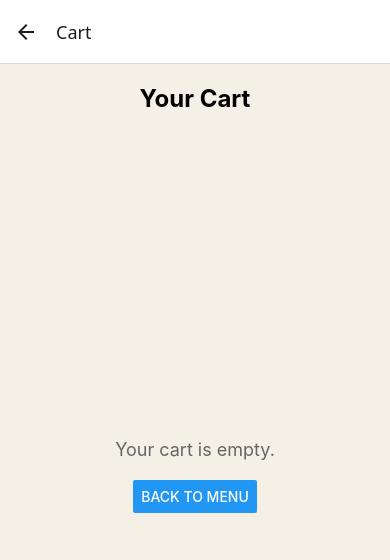
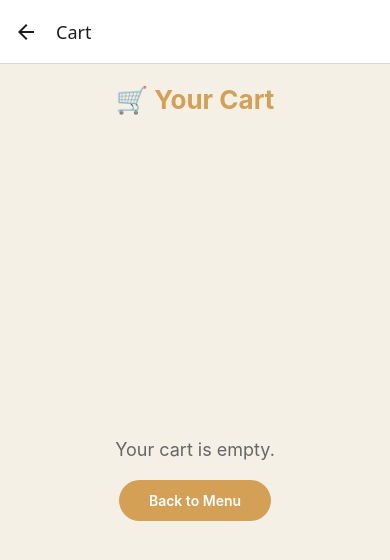
Before and after one commit to TrynaGITEducated/super_duper_quickbite_dev, a React Native app: screen /Cart in a window 390 px wide. Shown: the top 560 px of the page. Built offline with nearby package versions, Linux system fonts and the light colour scheme.

Commit message:
edidted cartscreen
improved

```diff
--- a/src/screens/CartScreen.js
+++ b/src/screens/CartScreen.js
@@ -1,6 +1,13 @@
-// import { useEffect, useState } from "react";
 import { useEffect, useState } from "react";
-import { Button, FlatList, StyleSheet, Text, TouchableOpacity, View } from "react-native";
+import {
+  FlatList,
+  Image,
+  StyleSheet,
+  Text,
+  TouchableOpacity,
+  View,
+  Button,
+} from "react-native";
 
 export default function CartScreen({ route, navigation }) {
   const [cartItems, setCartItems] = useState(route.params?.cartItems || []);
@@ -11,8 +18,10 @@ export default function CartScreen({ route, navigation }) {
     }
   }, [route.params?.cartItems]);
 
-  // Fix: Calculate total based on quantity and price
-  const total = cartItems.reduce((sum, item) => sum + (item.price * item.quantity), 0);
+  const total = cartItems.reduce(
+    (sum, item) => sum + item.price * item.quantity,
+    0
+  );
 
   const clearCart = () => {
     setCartItems([]);
@@ -20,63 +29,56 @@ export default function CartScreen({ route, navigation }) {
   };
 
   const updateQuantity = (itemId, change) => {
-    setCartItems(prevItems =>
-      prevItems.map(item =>
+    setCartItems((prevItems) =>
+      prevItems
+        .map((item) =>
           item.id === itemId
             ? { ...item, quantity: Math.max(1, item.quantity + change) }
             : item
-      ).filter(item => item.quantity > 0) // Remove items with 0 quantity
+        )
+        .filter((item) => item.quantity > 0)
     );
   };
 
   const removeItem = (itemId) => {
-    setCartItems(prevItems => prevItems.filter(item => item.id !== itemId));
+    setCartItems((prevItems) =>
+      prevItems.filter((item) => item.id !== itemId)
+    );
   };
 
   const goToMenu = () => {
-    // Pass cart items back to Menu screen to preserve state
     navigation.navigate("Menu", {
       cartItems: cartItems,
-      fromConfirmation: true
+      fromConfirmation: true,
     });
   };
 
-  return (
-    <View style={styles.container}>
-      <Text style={styles.title}>Your Cart</Text>
-
-      {cartItems.length === 0 ? (
-        <View style={styles.emptyCart}>
-          <Text style={styles.emptyText}>Your cart is empty.</Text>
-          <Button
-            title="Back to Menu"
-            onPress={() => navigation.navigate("Menu")}
+  const renderItem = ({ item }) => (
+    <View style={styles.cartCard}>
+      <Image
+        source={item.image}
+        style={styles.itemImage}
+        resizeMode="cover"
       />
-        </View>
-      ) : (
-        <FlatList
-          data={cartItems}
-          keyExtractor={(item) => item.id}
-          renderItem={({ item }) => (
-            <View style={styles.cartItem}>
-              <View style={styles.itemInfo}>
-                <Text style={styles.itemName}>{item.name}</Text>
-                <Text style={styles.itemPrice}>R{item.price} x {item.quantity}</Text>
-                <Text style={styles.itemTotal}>R{(item.price * item.quantity).toFixed(2)}</Text>
-              </View>
-              <View style={styles.quantityControls}>
+      <View style={styles.itemDetails}>
+        <Text style={styles.itemName}>{item.title}</Text>
+        <Text style={styles.itemPrice}>R{item.price} each</Text>
+        <Text style={styles.itemSubtotal}>
+          Subtotal: R{(item.price * item.quantity).toFixed(2)}
+        </Text>
+        <View style={styles.quantityRow}>
           <TouchableOpacity
-                  style={styles.quantityButton}
+            style={styles.qtyButton}
             onPress={() => updateQuantity(item.id, -1)}
           >
-                  <Text style={styles.quantityText}>-</Text>
+            <Text style={styles.qtyText}>−</Text>
           </TouchableOpacity>
-                <Text style={styles.quantity}>{item.quantity}</Text>
+          <Text style={styles.qtyValue}>{item.quantity}</Text>
           <TouchableOpacity
-                  style={styles.quantityButton}
+            style={styles.qtyButton}
             onPress={() => updateQuantity(item.id, 1)}
           >
-                  <Text style={styles.quantityText}>+</Text>
+            <Text style={styles.qtyText}>＋</Text>
           </TouchableOpacity>
           <TouchableOpacity
             style={styles.removeButton}
@@ -86,34 +88,47 @@ export default function CartScreen({ route, navigation }) {
           </TouchableOpacity>
         </View>
       </View>
-          )}
+    </View>
+  );
+
+  return (
+    <View style={styles.container}>
+      <Text style={styles.title}>🛒 Your Cart</Text>
+      {cartItems.length === 0 ? (
+        <View style={styles.emptyCart}>
+          <Text style={styles.emptyText}>Your cart is empty.</Text>
+          <TouchableOpacity style={styles.backButton} onPress={goToMenu}>
+            <Text style={styles.backButtonText}>Back to Menu</Text>
+          </TouchableOpacity>
+        </View>
+      ) : (
+        <FlatList
+          data={cartItems}
+          keyExtractor={(item) => item.id}
+          renderItem={renderItem}
+          contentContainerStyle={{ paddingBottom: 100 }}
         />
       )}
-
       {cartItems.length > 0 && (
         <View style={styles.footer}>
-          <Text style={styles.total}>Total: R{total.toFixed(2)}</Text>
-
-          <View style={styles.buttonContainer}>
-            <Button
-              title="Continue Shopping"
-              onPress={goToMenu}
-              color="#d4a056"
-            />
-
-            <Button
-              title="Proceed to Payment"
-              onPress={() => navigation.navigate("Payment", {
-                cartItems,
-                total
-              })}
-            />
-
-            <Button
-              title="Clear Cart"
-              onPress={clearCart}
-              color="red"
-            />
+          <Text style={styles.totalText}>
+            Total: <Text style={styles.totalAmount}>R{total.toFixed(2)}</Text>
+          </Text>
+          <View style={styles.footerButtons}>
+            <TouchableOpacity style={styles.secondaryButton} onPress={goToMenu}>
+              <Text style={styles.secondaryButtonText}>Continue Shopping</Text>
+            </TouchableOpacity>
+            <TouchableOpacity
+              style={styles.primaryButton}
+              onPress={() =>
+                navigation.navigate("Payment", { cartItems, total })
+              }
+            >
+              <Text style={styles.primaryButtonText}>Proceed to Payment</Text>
+            </TouchableOpacity>
+            <TouchableOpacity style={styles.dangerButton} onPress={clearCart}>
+              <Text style={styles.dangerButtonText}>Clear Cart</Text>
+            </TouchableOpacity>
           </View>
         </View>
       )}
@@ -124,164 +139,160 @@ export default function CartScreen({ route, navigation }) {
 const styles = StyleSheet.create({
   container: {
     flex: 1,
+    backgroundColor: "#f5f0e6",
     padding: 20,
-    backgroundColor: '#f5f0e6'
   },
   title: {
-    fontSize: 24,
+    fontSize: 26,
     fontWeight: "bold",
-    marginBottom: 15,
-    textAlign: 'center'
+    textAlign: "center",
+    color: "#d4a056",
+    marginBottom: 20,
   },
   emptyCart: {
     flex: 1,
-    justifyContent: 'center',
-    alignItems: 'center'
+    justifyContent: "center",
+    alignItems: "center",
   },
   emptyText: {
     fontSize: 18,
+    color: "#666",
     marginBottom: 20,
-    color: '#666'
   },
-  cartItem: {
-    flexDirection: 'row',
-    justifyContent: 'space-between',
-    alignItems: 'center',
-    backgroundColor: '#fff',
-    padding: 15,
-    marginBottom: 10,
-    borderRadius: 8,
-    elevation: 2
+  backButton: {
+    backgroundColor: "#d4a056",
+    paddingVertical: 12,
+    paddingHorizontal: 30,
+    borderRadius: 30,
+    elevation: 3,
   },
-  itemInfo: {
-    flex: 1
+  backButtonText: {
+    color: "#fff",
+    fontWeight: "600",
+  },
+  cartCard: {
+    flexDirection: "row",
+    backgroundColor: "#fff",
+    borderRadius: 12,
+    padding: 12,
+    marginBottom: 12,
+    elevation: 3,
+  },
+  itemImage: {
+    width: 80,
+    height: 80,
+    borderRadius: 10,
+    marginRight: 12,
+  },
+  itemDetails: {
+    flex: 1,
+    justifyContent: "space-between",
   },
   itemName: {
     fontSize: 16,
-    fontWeight: 'bold',
-    marginBottom: 5
+    fontWeight: "700",
+    color: "#333",
   },
   itemPrice: {
     fontSize: 14,
-    color: '#666',
-    marginBottom: 2
+    color: "#777",
   },
-  itemTotal: {
+  itemSubtotal: {
+    fontSize: 15,
+    fontWeight: "600",
+    color: "#d4a056",
+    marginTop: 4,
+  },
+  quantityRow: {
+    flexDirection: "row",
+    alignItems: "center",
+    marginTop: 8,
+  },
+  qtyButton: {
+    backgroundColor: "#f0f0f0",
+    width: 32,
+    height: 32,
+    borderRadius: 16,
+    justifyContent: "center",
+    alignItems: "center",
+    marginHorizontal: 4,
+  },
+  qtyText: {
+    fontSize: 18,
+    fontWeight: "bold",
+  },
+  qtyValue: {
     fontSize: 16,
-    fontWeight: 'bold',
-    color: '#d4a056'
-  },
-  quantityControls: {
-    flexDirection: 'row',
-    alignItems: 'center'
-  },
-  quantityButton: {
-    backgroundColor: '#f0f0f0',
-    width: 30,
-    height: 30,
-    borderRadius: 15,
-    justifyContent: 'center',
-    alignItems: 'center',
-    marginHorizontal: 5
-  },
-  quantityText: {
-    fontSize: 18,
-    fontWeight: 'bold'
-  },
-  quantity: {
-    fontSize: 16,
-    fontWeight: 'bold',
-    marginHorizontal: 10
+    fontWeight: "600",
+    marginHorizontal: 5,
+    color: "#333",
   },
   removeButton: {
-    backgroundColor: '#ff6b6b',
-    width: 30,
-    height: 30,
-    borderRadius: 15,
-    justifyContent: 'center',
-    alignItems: 'center',
-    marginLeft: 10
+    backgroundColor: "#ff6b6b",
+    width: 32,
+    height: 32,
+    borderRadius: 16,
+    justifyContent: "center",
+    alignItems: "center",
+    marginLeft: 8,
   },
   removeText: {
-    color: '#fff',
+    color: "#fff",
     fontSize: 18,
-    fontWeight: 'bold'
+    fontWeight: "bold",
   },
   footer: {
     borderTopWidth: 1,
-    borderTopColor: '#ddd',
+    borderTopColor: "#ddd",
     paddingTop: 15,
-    marginTop: 15
+    marginTop: 20,
   },
-  total: {
+  totalText: {
     fontSize: 20,
+    fontWeight: "600",
+    textAlign: "center",
+    marginBottom: 15,
+    color: "#333",
+  },
+  totalAmount: {
+    color: "#d4a056",
     fontWeight: "bold",
-    marginVertical: 15,
-    textAlign: 'center'
   },
-  buttonContainer: {
-    gap: 10
-  }
+  footerButtons: {
+    gap: 10,
+  },
+  primaryButton: {
+    backgroundColor: "#d4a056",
+    paddingVertical: 14,
+    borderRadius: 30,
+    alignItems: "center",
+  },
+  primaryButtonText: {
+    color: "#fff",
+    fontWeight: "700",
+    fontSize: 16,
+  },
+  secondaryButton: {
+    backgroundColor: "#fff",
+    borderWidth: 1,
+    borderColor: "#d4a056",
+    paddingVertical: 13,
+    borderRadius: 30,
+    alignItems: "center",
+  },
+  secondaryButtonText: {
+    color: "#d4a056",
+    fontWeight: "600",
+  },
+  dangerButton: {
+    backgroundColor: "#ff6b6b",
+    paddingVertical: 13,
+    borderRadius: 30,
+    alignItems: "center",
+  },
+  dangerButtonText: {
+    color: "#fff",
+    fontWeight: "700",
+    fontSize: 16,
+  },
 });
-// import { Button, FlatList, StyleSheet, Text, View } from "react-native";
-
-// export default function CartScreen({ route, navigation }) {
-//   // Use local state to manage cart items
-//   const [cartItems, setCartItems] = useState(route.params?.cartItems || []);
-
-//   // Update local state if route.params changes
-//   useEffect(() => {
-//     if (route.params?.cartItems) {
-//       setCartItems(route.params.cartItems);
-//     }
-//   }, [route.params?.cartItems]);
-
-//   const total = cartItems.reduce((sum, item) => sum + item.price, 0);
-
-//   const clearCart = () => {
-//     setCartItems([]);
-//     alert("Cart cleared!");
-//   };
-
-//   return (
-//     <View style={styles.container}>
-//       <Text style={styles.title}>Your Cart</Text>
-
-//       {cartItems.length === 0 ? (
-//         <Text style={{ marginVertical: 20 }}>Your cart is empty.</Text>
-//       ) : (
-//         <FlatList
-//           data={cartItems}
-//           keyExtractor={(item, index) => index.toString()}
-//           renderItem={({ item }) => (
-//             <Text style={styles.itemText}>
-//               {item.name} - R{item.price}
-//             </Text>
-//           )}
-//         />
-//       )}
-
-//       <Text style={styles.total}>Total: R{total}</Text>
-
-//       {/* <Button
-//         title="Proceed to Schedule Pickup"
-//         onPress={() => navigation.navigate("TimeScheduler")}
-//         disabled={cartItems.length === 0}
-//       /> */}
-//       <Button
-//         title="Proceed to Payment"
-//         onPress={() => navigation.navigate("Payment", { cartItems })}
-//         disabled={cartItems.length === 0}
-//       />
-
-//       <Button title="Clear Cart" onPress={clearCart} color="red" />
-//     </View>
-//   );
-// }
-
-// const styles = StyleSheet.create({
-//   container: { flex: 1, padding: 20 },
-//   title: { fontSize: 24, fontWeight: "bold", marginBottom: 15 },
-//   itemText: { fontSize: 18, marginBottom: 5 },
-//   total: { fontSize: 20, fontWeight: "bold", marginVertical: 15 },
-// });
--- a/src/screens/TimeSchedulerScreen.js
+++ b/src/screens/TimeSchedulerScreen.js
@@ -1,11 +1,17 @@
 import DateTimePicker from "@react-native-community/datetimepicker";
 import { doc, setDoc } from "firebase/firestore";
 import { useState } from "react";
-import { Button, Platform, Text, View } from "react-native";
+import {
+  Platform,
+  Text,
+  View,
+  TouchableOpacity,
+  StyleSheet,
+} from "react-native";
 import { db } from "../../firebase";
 
 export default function TimeSchedulerScreen({ route, navigation }) {
-  const { orderId } = route.params; // orderId from PaymentScreen
+  const { orderId } = route.params;
   const [time, setTime] = useState(new Date());
   const [show, setShow] = useState(false);
 
@@ -17,8 +23,6 @@ export default function TimeSchedulerScreen({ route, navigation }) {
   const confirmPickup = async () => {
     try {
       const orderRef = doc(db, "orders", orderId);
-
-      // Create or update the order with pickup time
       await setDoc(
         orderRef,
         {
@@ -28,8 +32,6 @@ export default function TimeSchedulerScreen({ route, navigation }) {
         },
         { merge: true }
       );
-
-      // Navigate to confirmation screen
       navigation.navigate("OrderStatus", { orderId });
     } catch (error) {
       alert("Error updating order: " + error.message);
@@ -37,25 +39,88 @@ export default function TimeSchedulerScreen({ route, navigation }) {
   };
 
   return (
-    <View style={{ flex: 1, justifyContent: "center", alignItems: "center" }}>
-      <Text style={{ fontSize: 20, marginBottom: 10 }}>Select Pickup Time</Text>
+    <View style={styles.container}>
+      <Text style={styles.title}>⏰ Select Pickup Time</Text>
 
-      <Button title="Pick a Time" onPress={() => setShow(true)} />
+      <TouchableOpacity style={styles.button} onPress={() => setShow(true)}>
+        <Text style={styles.buttonText}>Pick a Time</Text>
+      </TouchableOpacity>
 
       {show && (
+        <View style={styles.pickerCard}>
           <DateTimePicker
             value={time}
             mode="time"
             display={Platform.OS === "ios" ? "spinner" : "default"}
             onChange={onChange}
           />
+        </View>
       )}
 
-      <Text style={{ marginTop: 20, fontSize: 16 }}>
-        Selected Time: {time.toLocaleTimeString()}
+      <Text style={styles.selectedTime}>
+        Selected Time: <Text style={styles.timeValue}>{time.toLocaleTimeString()}</Text>
       </Text>
-      <Button title="Confirm Pickup" onPress={confirmPickup} />
 
+      <TouchableOpacity style={styles.confirmButton} onPress={confirmPickup}>
+        <Text style={styles.confirmText}>Confirm Pickup</Text>
+      </TouchableOpacity>
     </View>
   );
 }
+
+const styles = StyleSheet.create({
+  container: {
+    flex: 1,
+    backgroundColor: "#f5f0e6",
+    justifyContent: "center",
+    alignItems: "center",
+    padding: 20,
+  },
+  title: {
+    fontSize: 22,
+    fontWeight: "bold",
+    color: "#d4a056",
+    marginBottom: 20,
+  },
+  button: {
+    backgroundColor: "#d4a056",
+    paddingVertical: 12,
+    paddingHorizontal: 30,
+    borderRadius: 30,
+    elevation: 3,
+    marginBottom: 20,
+  },
+  buttonText: {
+    color: "#fff",
+    fontWeight: "600",
+    fontSize: 16,
+  },
+  pickerCard: {
+    backgroundColor: "#fff",
+    borderRadius: 12,
+    padding: 10,
+    elevation: 2,
+    marginBottom: 20,
+  },
+  selectedTime: {
+    fontSize: 16,
+    color: "#333",
+    marginBottom: 20,
+  },
+  timeValue: {
+    fontWeight: "bold",
+    color: "#d4a056",
+  },
+  confirmButton: {
+    backgroundColor: "#444",
+    paddingVertical: 14,
+    paddingHorizontal: 40,
+    borderRadius: 30,
+    elevation: 3,
+  },
+  confirmText: {
+    color: "#fff",
+    fontWeight: "700",
+    fontSize: 16,
+  },
+});
```
Also changed, not shown: src/screens/OrderScreen.js (+7 -7 lines). Lines whose indentation alone changed are shown as unchanged.
